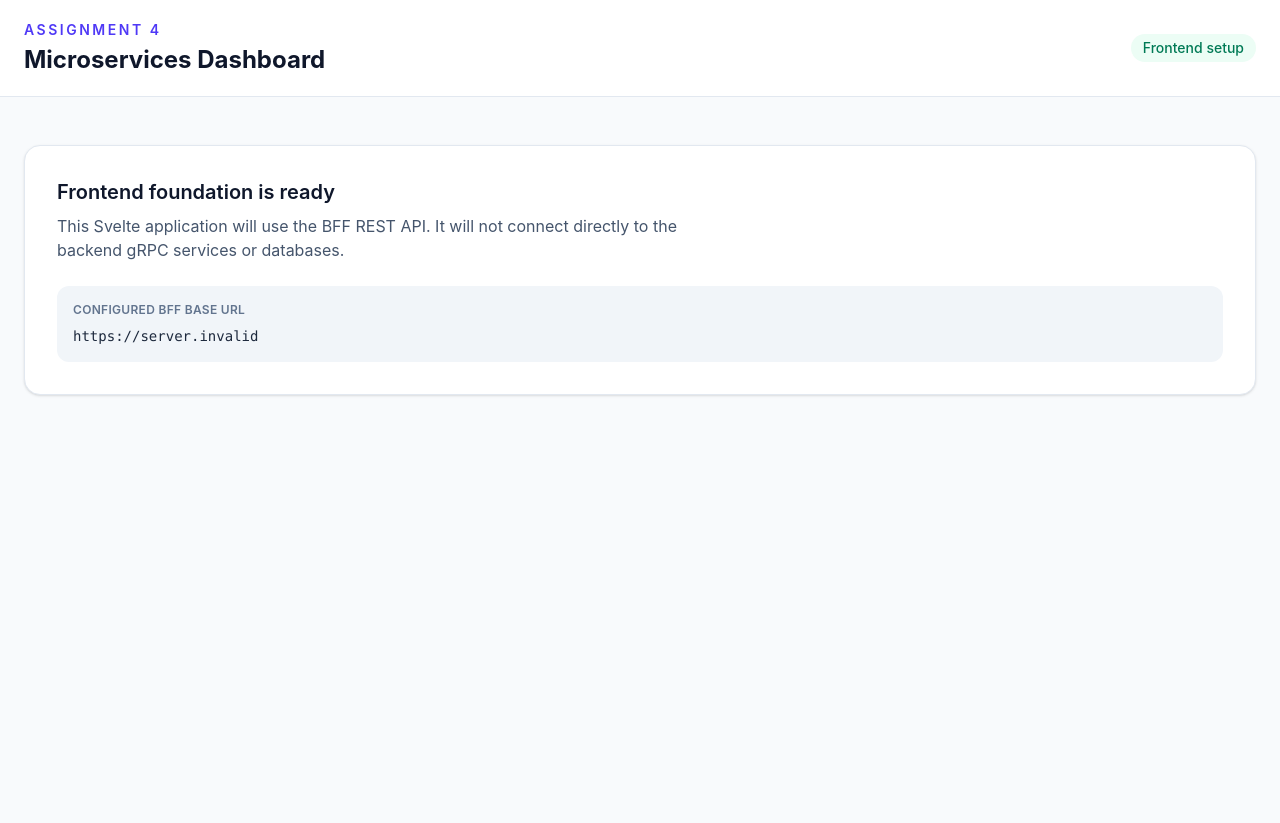
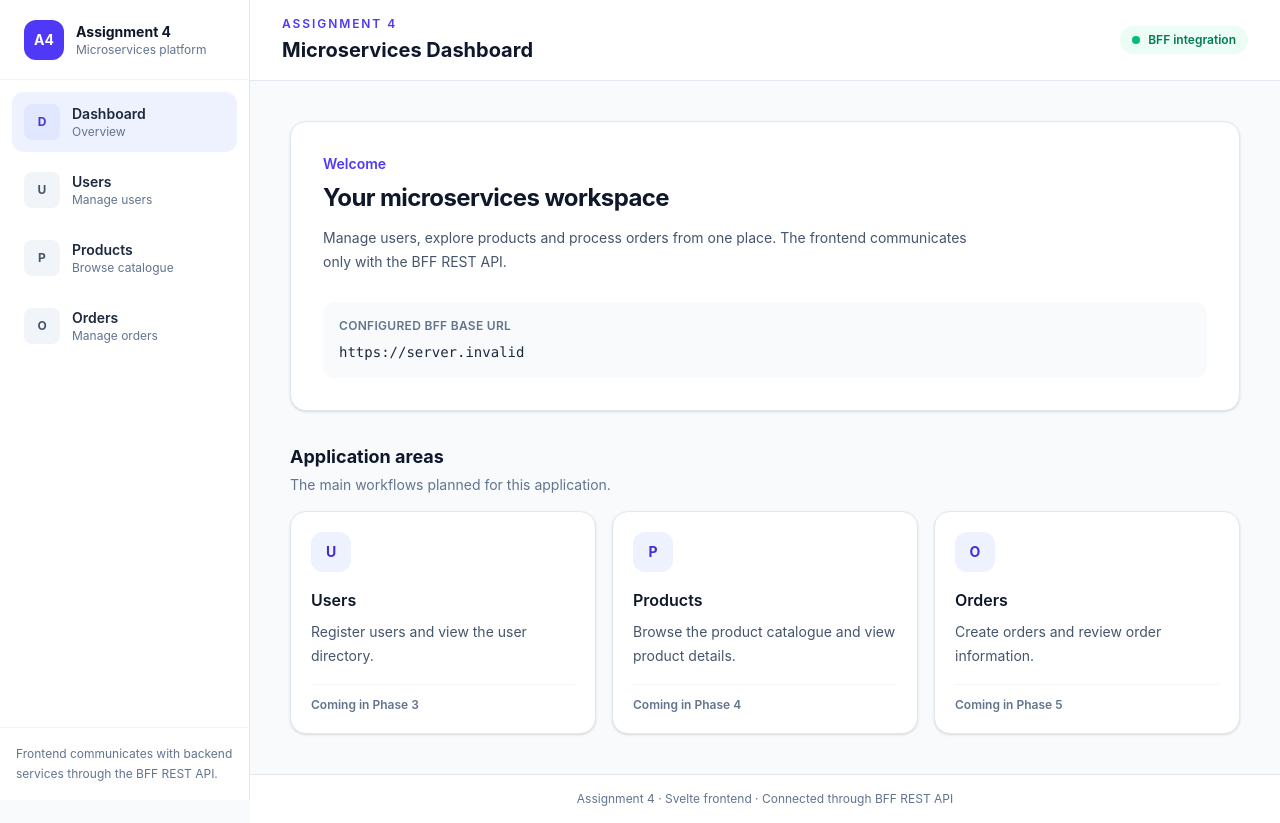
Before and after one commit to nishantupadhyay-bit/assignment4-frontend, a Svelte app: page / in a window 1280 px wide. Before the commit the page ends 800 px from the top, so only its background shows below. Built offline with nearby package versions, Linux system fonts and the light colour scheme; no server answers.

Commit message:
PR2: Implement shared application layout

```diff
--- a/src/App.svelte
+++ b/src/App.svelte
@@ -1,5 +1,12 @@
 <script lang="ts">
+  import AppLayout from './components/layout/AppLayout.svelte';
+  import PageContainer from './components/common/PageContainer.svelte';
   const apiBaseUrl = import.meta.env.VITE_API_BASE_URL || 'http://localhost:8083';
+  const sections = [
+    { title: 'Users', description: 'Register users and view the user directory.', marker: 'U', status: 'Coming in Phase 3' },
+    { title: 'Products', description: 'Browse the product catalogue and view product details.', marker: 'P', status: 'Coming in Phase 4' },
+    { title: 'Orders', description: 'Create orders and review order information.', marker: 'O', status: 'Coming in Phase 5' }
+  ];
 </script>
 
 <svelte:head>
@@ -7,27 +14,34 @@
   <meta name="description" content="Frontend dashboard for the Assignment 4 microservices application." />
 </svelte:head>
 
-<div class="min-h-screen bg-slate-50">
-  <header class="border-b border-slate-200 bg-white">
-    <div class="mx-auto flex max-w-7xl items-center justify-between px-6 py-5">
-      <div>
-        <p class="text-sm font-semibold uppercase tracking-[0.18em] text-indigo-600">Assignment 4</p>
-        <h1 class="mt-1 text-2xl font-bold text-slate-900">Microservices Dashboard</h1>
-      </div>
-      <span class="rounded-full bg-emerald-50 px-3 py-1 text-sm font-medium text-emerald-700">Frontend setup</span>
-    </div>
-  </header>
-
-  <main class="mx-auto max-w-7xl px-6 py-12">
-    <section class="rounded-2xl border border-slate-200 bg-white p-8 shadow-sm">
-      <h2 class="text-xl font-semibold text-slate-900">Frontend foundation is ready</h2>
-      <p class="mt-2 max-w-2xl text-slate-600">
-        This Svelte application will use the BFF REST API. It will not connect directly to the backend gRPC services or databases.
+<AppLayout>
+  <PageContainer>
+    <section class="rounded-2xl border border-slate-200 bg-white p-6 shadow-sm sm:p-8">
+      <p class="text-sm font-semibold text-indigo-600">Welcome</p>
+      <h2 class="mt-2 text-2xl font-bold tracking-tight text-slate-900">Your microservices workspace</h2>
+      <p class="mt-3 max-w-2xl text-sm leading-6 text-slate-600">
+        Manage users, explore products and process orders from one place. The frontend communicates only with the BFF REST API.
       </p>
-      <div class="mt-6 rounded-xl bg-slate-100 p-4">
+      <div class="mt-7 rounded-xl bg-slate-50 p-4">
         <p class="text-xs font-semibold uppercase tracking-wide text-slate-500">Configured BFF base URL</p>
         <code class="mt-2 block break-all text-sm text-slate-800">{apiBaseUrl}</code>
       </div>
     </section>
-  </main>
-</div>
+    <section class="mt-8">
+      <div class="mb-4">
+        <h2 class="text-lg font-bold text-slate-900">Application areas</h2>
+        <p class="mt-1 text-sm text-slate-500">The main workflows planned for this application.</p>
+      </div>
+      <div class="grid gap-4 lg:grid-cols-3">
+        {#each sections as section}
+          <article class="rounded-2xl border border-slate-200 bg-white p-5 shadow-sm">
+            <div class="flex h-10 w-10 items-center justify-center rounded-xl bg-indigo-50 text-sm font-bold text-indigo-700">{section.marker}</div>
+            <h3 class="mt-4 font-semibold text-slate-900">{section.title}</h3>
+            <p class="mt-2 min-h-12 text-sm leading-6 text-slate-600">{section.description}</p>
+            <p class="mt-4 border-t border-slate-100 pt-3 text-xs font-semibold text-slate-500">{section.status}</p>
+          </article>
+        {/each}
+      </div>
+    </section>
+  </PageContainer>
+</AppLayout>
```
